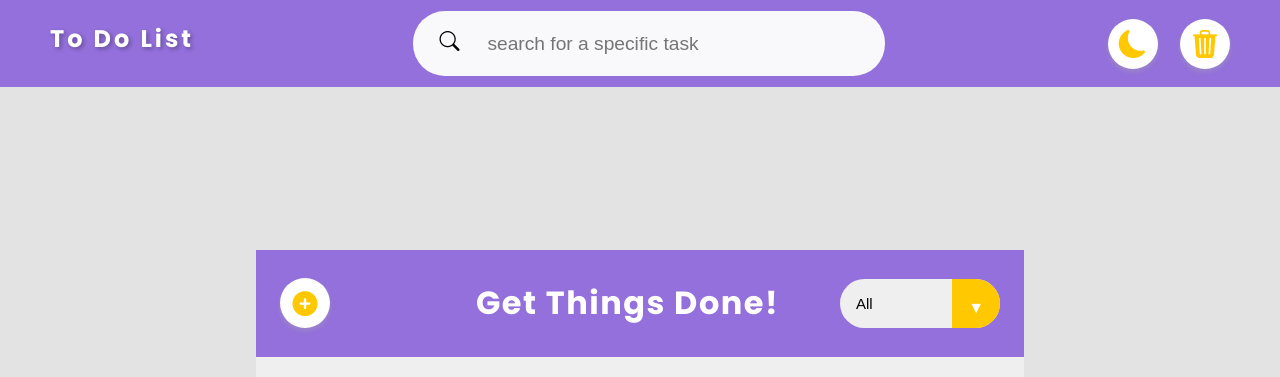
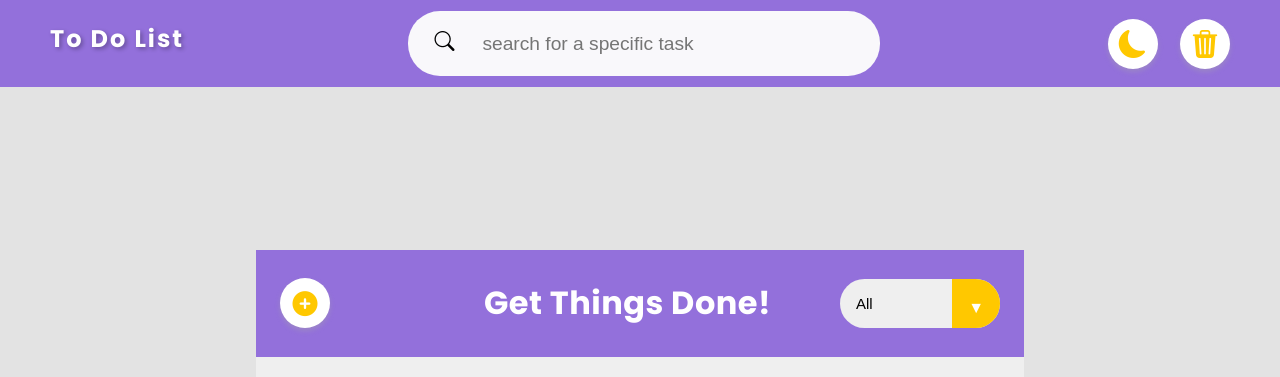
Before and after one commit to HassanAlabdulal/To-do-list, a plain HTML site: page index.html in a window 1280 px wide. Shown: the top 377 px of the page. Drawn offline with nearby package versions, Linux system fonts and the light colour scheme.

Commit message:
fix bugs on letter-spacing

```diff
--- a/style.css
+++ b/style.css
@@ -41,7 +41,7 @@ nav h2{
   margin-left: 50px;
   margin-top: 10px;
   font-weight: bold;
-  letter-spacing: 3px;
+  letter-spacing: 2px;
   color: white;
   text-shadow: 2px 2px 4px rgba(0,0,0,0.3);
   transition: all ease 0.9s;
@@ -199,7 +199,7 @@ button:hover {
 #header h1 {
   font-weight: bold;
   margin-left: 85px;
-  letter-spacing: 1.5px;
+  letter-spacing: 0.5px;
 }
 
 select {
```
